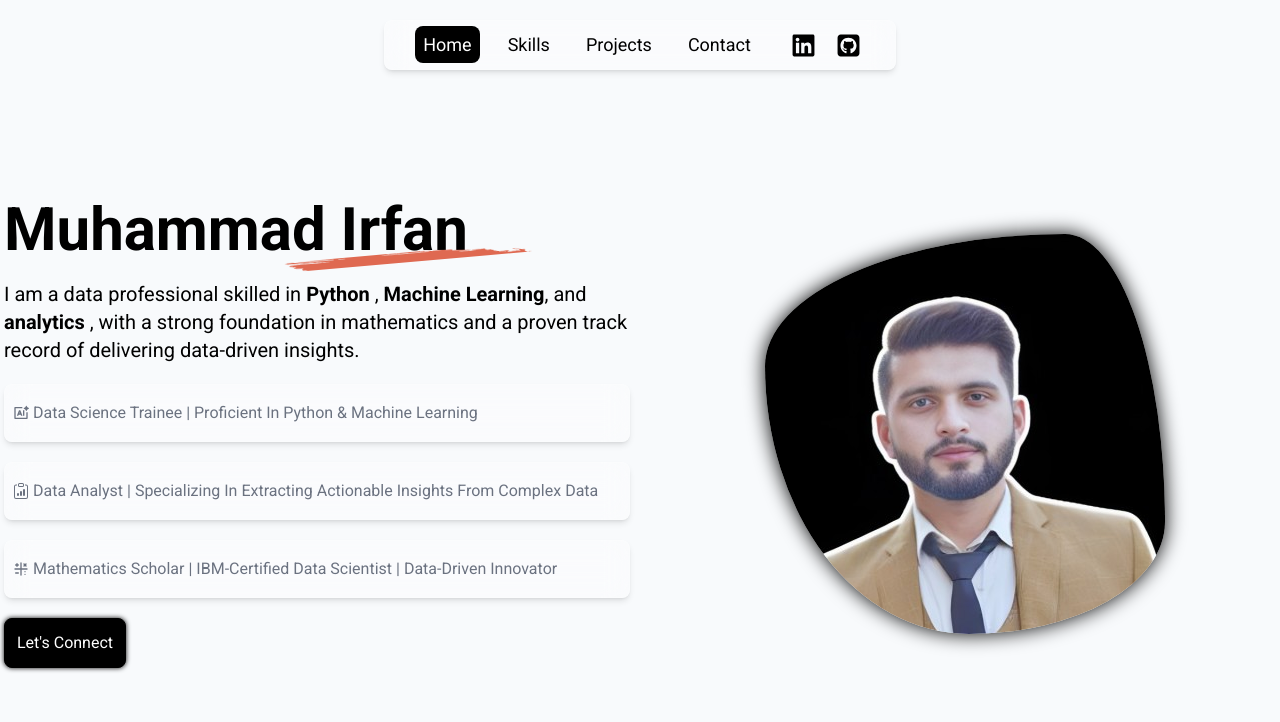
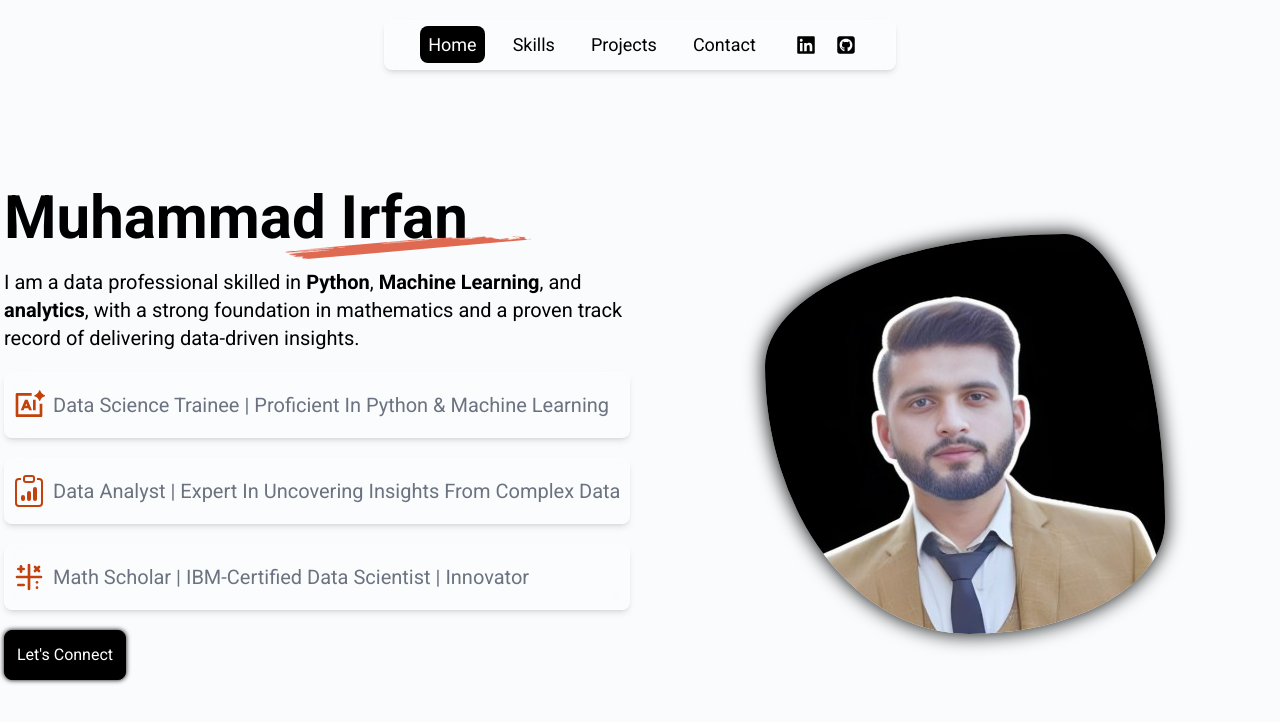
Before and after one commit to m-tayaib/protfoilo-irfan, a React (Vite) app: page / in a window 1280 px wide. Shown: the top 722 px of the page. Built offline with nearby package versions, Linux system fonts and the light colour scheme; a web font is replaced by a local one.

Commit message:
add loading system and install framer motion library and add some content

```diff
--- a/Components/Navbar.jsx
+++ b/Components/Navbar.jsx
@@ -1,54 +1,75 @@
 import { FaLinkedin } from "react-icons/fa";
 import { FaSquareGithub } from "react-icons/fa6";
-
 import { Link } from "react-router";
 import { useLocation } from "react-router";
+import {motion} from "framer-motion"
 
 const navLinks = [
-  { id: 1, name: "Home", path: "/" },
-  { id: 2, name: "Skills", path: "/skills" },
-  { id: 3, name: "Projects", path: "/projects" },
-  { id: 4, name: "Contact", path: "/contact" },
+  { id: 1, delay : 0.2, name: "Home", path: "/" },
+  { id: 2, delay : 0.4, name: "Skills", path: "/skills" },
+  { id: 3, delay : 0.6, name: "Projects", path: "/projects" },
+  { id: 4, delay : 0.8, name: "Contact", path: "/contact" },
 ];
+
 export default function Navbar() {
   const location = useLocation();
   return (
-    <nav className="font-roboto   flex  mx-auto md:max-w-[40%]  px-2 rounded-lg py-2 mt-5 bg-white/30 backdrop-blur-md  border border-white/20 justify-center items-center    md:gap-7 shadow-md h-[50px] ">
-      {/* nav links */}
+    <motion.nav
+      initial={{opacity:0 ,scale:0.7}}
+      animate={{opacity:1 ,scale:1}}
+      transition={{duration:0.4 , stiffness:120 , damping:60}}
+      className="font-roboto flex mx-auto px-2 rounded-lg py-2 mt-5 bg-white/30 backdrop-blur-md border border-white/20 justify-center items-center md:gap-7 shadow-md h-[50px] w-full sm:max-w-[60%] md:max-w-[50%] lg:max-w-[40%]">
+      {/* Nav links */}
       <div>
         <ul className="flex justify-center items-center gap-5">
           {navLinks.map((link) => {
             return (
-              <li key={link.id}>
+              <motion.li
+                initial={{opacity:0 , y:-10}}
+                animate={{opacity:1 , y:0}}
+                transition={{duration:0.5 , delay:link.delay , stiffness:100}}
+                key={link.id}>
                 <Link
-                  className={`text-[14px] ${
+                  className={`text-[12px] sm:text-[14px] md:text-lg ${
                     location.pathname === link.path && "bg-black text-white"
-                  } md:text-lg hover:text-white hover:bg-black p-2 rounded-lg transition-all 2s ease-linear`}
+                  } hover:text-white hover:bg-black p-2 rounded-lg transition-all 2s ease-linear`}
                   to={link.path}
                 >
                   {link.name}
                 </Link>
-              </li>
+              </motion.li>
             );
           })}
         </ul>
       </div>
 
-      {/* professional links icons */}
+      {/* Professional links icons */}
       <div className="flex justify-center items-center gap-3">
-        <a
-          className="hover:text-blue-500  cursor-pointer hover:shadow-[0_0_10px_#007bff] hover:-translate-y-1 rounded-lg p-1 transition-all 2s ease-linear"
+        <motion.a
+          initial={{opacity:0 , y:-10}}
+          animate={{opacity:1 , y:0}}
+          whileHover={{y: -5 , transition:{duration:0 , delay : 0 }}}
+          transition={{duration:0.5 , delay: 1 , stiffness:100}}
+          className="hover:text-blue-500 cursor-pointer hover:shadow-[0_0_10px_#007bff] rounded-lg p-1 transition-all 2s ease-linear"
           href="https://www.linkedin.com/in/muhammad-irfan-datalytics"
+          target="_blank"
+          rel="noopener noreferrer"
         >
-          <FaLinkedin fontSize={25} />
-        </a>
-        <a
-          className="cursor-pointer hover:shadow-[0_0_10px_black] hover:-translate-y-1 rounded-lg p-1 transition-all 2s ease-linear"
+          <FaLinkedin fontSize="20px" className="sm:text-22 md:text-25" />
+        </motion.a>
+        <motion.a
+          initial={{opacity:0 , y:-10}}
+          animate={{opacity:1 , y:0}}
+          transition={{duration:0.5 , delay: 1.2 , stiffness:100}}
+          whileHover={{y: -5 , transition:{duration:0 , delay : 0 }}}
+          className="cursor-pointer hover:shadow-[0_0_10px_black] rounded-lg p-1 transition-all 2s ease-linear"
           href="https://github.com/irfan5006"
+          target="_blank"
+          rel="noopener noreferrer"
         >
-          <FaSquareGithub fontSize={25} />
-        </a>
+          <FaSquareGithub fontSize="20px" className="sm:text-22 md:text-25" />
+        </motion.a>
       </div>
-    </nav>
+    </motion.nav>
   );
 }
--- a/Components/TagTextBox.jsx
+++ b/Components/TagTextBox.jsx
@@ -1,14 +1,27 @@
-import React from 'react'
+import React from "react";
 import { TbMathSymbols } from "react-icons/tb";
 import { BsClipboardData } from "react-icons/bs";
 import { RiAiGenerate2 } from "react-icons/ri";
+import { motion } from "framer-motion";
 
+const tagLinesIcons = [
+  <RiAiGenerate2 />,
+  <BsClipboardData />,
+  <TbMathSymbols />,
+];
 
-
-const tagLinesIcons = [ <RiAiGenerate2 />,  <BsClipboardData /> , <TbMathSymbols /> ]
-
-export default function TagTextBox({title , delay,id}) {
+export default function TagTextBox({ title, delay, id, x }) {
   return (
-    <div className='px-2 rounded-lg  flex  mt-5 py-4  bg-white/30 backdrop-blur-md  border border-white/20 justify-start items-center shadow-md ml-1 font-normal gap-1 text-gray-500 capitalize '> {tagLinesIcons[id]}  {title}</div>
-  )
+    <motion.div
+      initial={{ opacity: 0, scale: 0.9, x: x }}
+      animate={{ opacity: 1, scale: 1, x: 0 }}
+      transition={{ duration: 0.4, delay: delay, stiffness: 120, damping: 60 }}
+      className="px-2 rounded-lg flex mt-5 py-4 bg-white/30 backdrop-blur-md border border-white/20 justify-start items-center shadow-md ml-1 text-sm sm:text-base md:text-lg lg:text-xl font-normal gap-2 text-gray-500 capitalize"
+    >
+      <span className="text-orange-700 text-[1.2rem] sm:text-[1.5rem] md:text-[1.8rem] lg:text-[2rem]">
+        {tagLinesIcons[id]}
+      </span>
+      <span className="flex-1">{title}</span>
+    </motion.div>
+  );
 }
--- a/Pages/Home.jsx
+++ b/Pages/Home.jsx
@@ -1,39 +1,93 @@
-import pic from "../public/irfan.jpeg"
-import underline from "../public/Decore.png"
-import { Link } from "react-router"
-import TagTextBox from "../Components/TagTextBox"
+import pic from "../public/irfan.jpeg";
+import underline from "../public/Decore.png";
+import { Link } from "react-router";
+import TagTextBox from "../Components/TagTextBox";
+import { motion } from "framer-motion";
 
 const Taglines = [
-  {id :0 , title : "Data Science Trainee | Proficient in Python & Machine Learning" , delay : 0.3 },
-  {id :1 , title : "Data Analyst | Specializing in Extracting Actionable Insights from Complex Data" , delay : 0.6 },
-  {id :2 , title : "Mathematics Scholar | IBM-Certified Data Scientist | Data-Driven Innovator" , delay : 0.9 },
-]
+  {
+    id: 0,
+    title: "Data Science Trainee | Proficient in Python & Machine Learning",
+    delay: 0.3,
+    x: 100,
+  },
+  {
+    id: 1,
+    title: "Data Analyst | Expert in Uncovering Insights from Complex Data",
+    delay: 0.6,
+    x: -100,
+  },
+  {
+    id: 2,
+    title: "Math Scholar | IBM-Certified Data Scientist | Innovator",
+    delay: 0.9,
+    x: 100,
+  },
+];
+
 export default function Home() {
   return (
-    <section className='container  font-roboto grid md:grid-cols-2 justify-center items-center gap-5 md:h-[91vh] overflow-x-hidden  '>
-
+    <section className="container font-roboto grid md:grid-cols-2 justify-center items-center gap-5 md:h-[91vh] overflow-x-hidden">
       {/* Person Info */}
-     <div className="p-5  md:p-0">
-      <h1 className="relative ml-1 md:text-6xl text-3xl font-bold capitalize pb-5">Muhammad Irfan
-        <img className="absolute bottom-5 w-[50%] -rotate-[5deg] right-10 " src={underline} alt="underline" />
-      </h1>
-      <p className="md:text-xl ml-1 text-md leading-7 ">I am a data professional skilled in <strong>Python</strong> , <strong>Machine Learning</strong>, and <strong>analytics</strong> , with a strong foundation in mathematics and a proven track record of delivering data-driven insights.</p>
+      <div className="p-5 md:p-0">
+        <motion.h1
+          initial={{ opacity: 0, scale: 0.9 }}
+          animate={{ opacity: 1, scale: 1 }}
+          transition={{ duration: 0.4, stiffness: 120, damping: 60 }}
+          className="relative ml-1 text-3xl sm:text-4xl md:text-6xl font-bold capitalize pb-5"
+        >
+          Muhammad Irfan
+          <img
+            className="absolute bottom-5 w-[50%] -rotate-[5deg] right-10"
+            src={underline}
+            alt="underline"
+          />
+        </motion.h1>
+        <motion.p
+          initial={{ opacity: 0, scale: 0.9 }}
+          animate={{ opacity: 1, scale: 1 }}
+          transition={{ duration: 0.4, stiffness: 120, damping: 60 }}
+          className="text-md sm:text-lg md:text-xl ml-1 leading-7"
+        >
+          I am a data professional skilled in <strong>Python</strong>,{" "}
+          <strong>Machine Learning</strong>, and <strong>analytics</strong>,
+          with a strong foundation in mathematics and a proven track record of
+          delivering data-driven insights.
+        </motion.p>
 
         {Taglines.map((tagline) => {
           return (
-    <TagTextBox key={tagline.id} id={tagline.id} title={tagline.title} delay={tagline.delay} />
-  )
+            <TagTextBox
+              key={tagline.id}
+              id={tagline.id}
+              title={tagline.title}
+              delay={tagline.delay}
+              x={tagline.x}
+            />
+          );
         })}
 
-
-      <Link to="/contact"> <button className="bg-black transition-all 2s ease-in hover:translate-x-3 hover:text-black hover:bg-white shadow-[0_0_5px_black] ml-1 border-[0.7px] border-[#000000] text-white p-3 rounded-lg mt-5">Let's Connect</button></Link>
+        <Link to="/contact">
+          <motion.button
+            initial={{ opacity: 0, scale: 0.9 }}
+            animate={{ opacity: 1, scale: 1 }}
+            transition={{ duration: 0.4, stiffness: 120, damping: 60 }}
+            className="bg-black transition-all 2s ease-in  hover:translate-x-5  hover:text-black hover:bg-white shadow-[0_0_5px_black] ml-1 border-[0.7px] border-[#000000] text-white p-3 rounded-lg mt-5"
+          >
+            Let's Connect
+          </motion.button>
+        </Link>
       </div>
 
-    {/* person pic  */}
-    <div className="container flex justify-center items-center">
+      {/* Person Pic */}
+      <motion.div
+        initial={{ opacity: 0, scale: 0, x: -100 }}
+        animate={{ opacity: 1, scale: 1, x: 0 }}
+        transition={{ duration: 0.4, stiffness: 120, damping: 150 }}
+        className="container flex justify-center items-center"
+      >
         <img className="img shadow-[0_0_20px_black]" src={pic} alt="image" />
-    </div>
-
+      </motion.div>
     </section>
-  )
+  );
 }
--- a/package.json
+++ b/package.json
@@ -10,11 +10,14 @@
     "preview": "vite preview"
   },
   "dependencies": {
+    "framer": "^2.4.1",
+    "motion": "^11.15.0",
     "react": "^18.3.1",
     "react-dom": "^18.3.1",
     "react-icons": "^5.4.0",
     "react-router": "^7.1.1",
-    "react-router-dom": "^7.1.1"
+    "react-router-dom": "^7.1.1",
+    "react-spinners": "^0.15.0"
   },
   "devDependencies": {
     "@eslint/js": "^9.17.0",
--- a/src/App.jsx
+++ b/src/App.jsx
@@ -1,23 +1,62 @@
-import Home from "../Pages/Home"
-import Navbar from "../Components/Navbar"
-import Skills from "../Pages/Skills"
-import Projects from "../Pages/Projects"
-import Contact from "../Pages/Contact"
-import {Routes , Route} from "react-router-dom"
+import Home from "../Pages/Home";
+import Navbar from "../Components/Navbar";
+import Skills from "../Pages/Skills";
+import Projects from "../Pages/Projects";
+import Contact from "../Pages/Contact";
+import { Routes, Route } from "react-router-dom";
+import { useState, useEffect } from "react";
+import { FaCode } from "react-icons/fa6";
+import { motion } from "framer-motion";
+function App() {
+  const [loading, setLoading] = useState(true);
 
-function App() {
+  useEffect(() => {
+    const time = setInterval(() => {
+      setLoading(false);
+    }, 1000);
+    return () => clearInterval(time);
+  }, [loading]);
 
   return (
     <>
-    <Navbar/>
-    <Routes >
-      <Route path="/" element={<Home/>} />
-      <Route path="/skills" element={<Skills/>} />
-      <Route path="/projects" element={<Projects/>} />
-      <Route path="/contact" element={<Contact/>} />
-    </Routes>
+      {loading ? (
+        <div className="h-screen flex-col gap-5  backdrop-blur-xl bg-white/30 flex justify-center items-center">
+          {/* <motion.img
+          initial={{
+            scale:1
+            ,
+          }}
+          whileInView={{scale:10}}
+          transition={{duration:1 , delay : 0.5}}
+           src={pic} className="w-[10%] rounded-full shadow-lg " alt="" /> */}
+          <h1>Welcome in My Protfoilo</h1>
+          <motion.div
+            initial={{
+              opacity: 0.7,
+              scale: 1,
+            }}
+            whileInView={{ scale: 10 }}
+            transition={{ duration: 0.5, delay: 0.6 }}
+            className="opacity-70 text-[#C2410C] overflow-x-hidden flex justify-center items-center"
+          >
+            <FaCode fontSize={90} />
+          </motion.div>
+          {/* <RiseLoader color="#f36a00" /> */}
+        </div>
+      ) : (
+        <>
+          {" "}
+          <Navbar />
+          <Routes>
+            <Route path="/" element={<Home />} />
+            <Route path="/skills" element={<Skills />} />
+            <Route path="/projects" element={<Projects />} />
+            <Route path="/contact" element={<Contact />} />
+          </Routes>
+        </>
+      )}
     </>
-  )
+  );
 }
 
-export default App
+export default App;
--- a/src/index.css
+++ b/src/index.css
@@ -3,7 +3,7 @@
 @tailwind components;
 @tailwind utilities;
 body{
-  background-color: rgb(248 250 252);
+  background-color: rgba(248, 250, 252, 0.795);
 }
 .img{
   border-radius: 75% 25% 49% 51% / 33% 72% 28% 67%;}
```
Also changed, not shown: 1 other file (tests, documents, lock files or other folders). Lines whose indentation alone changed are shown as unchanged.
